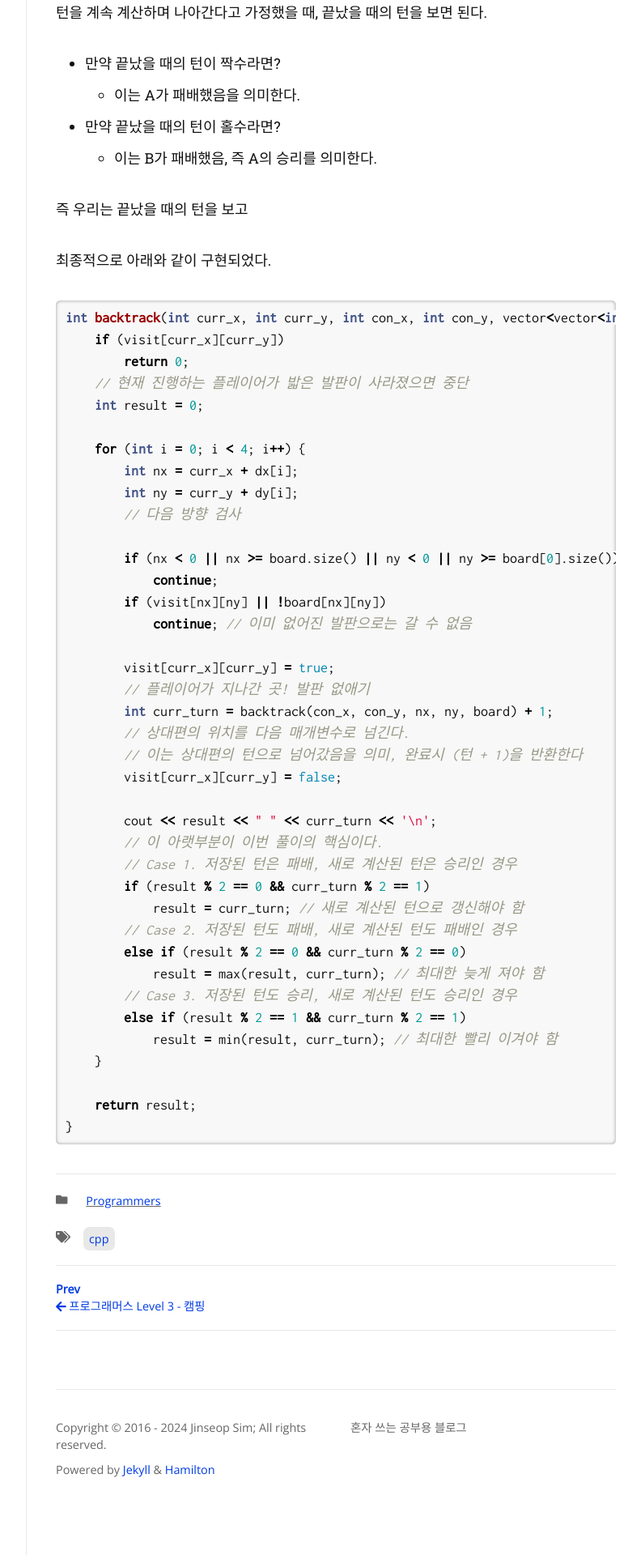
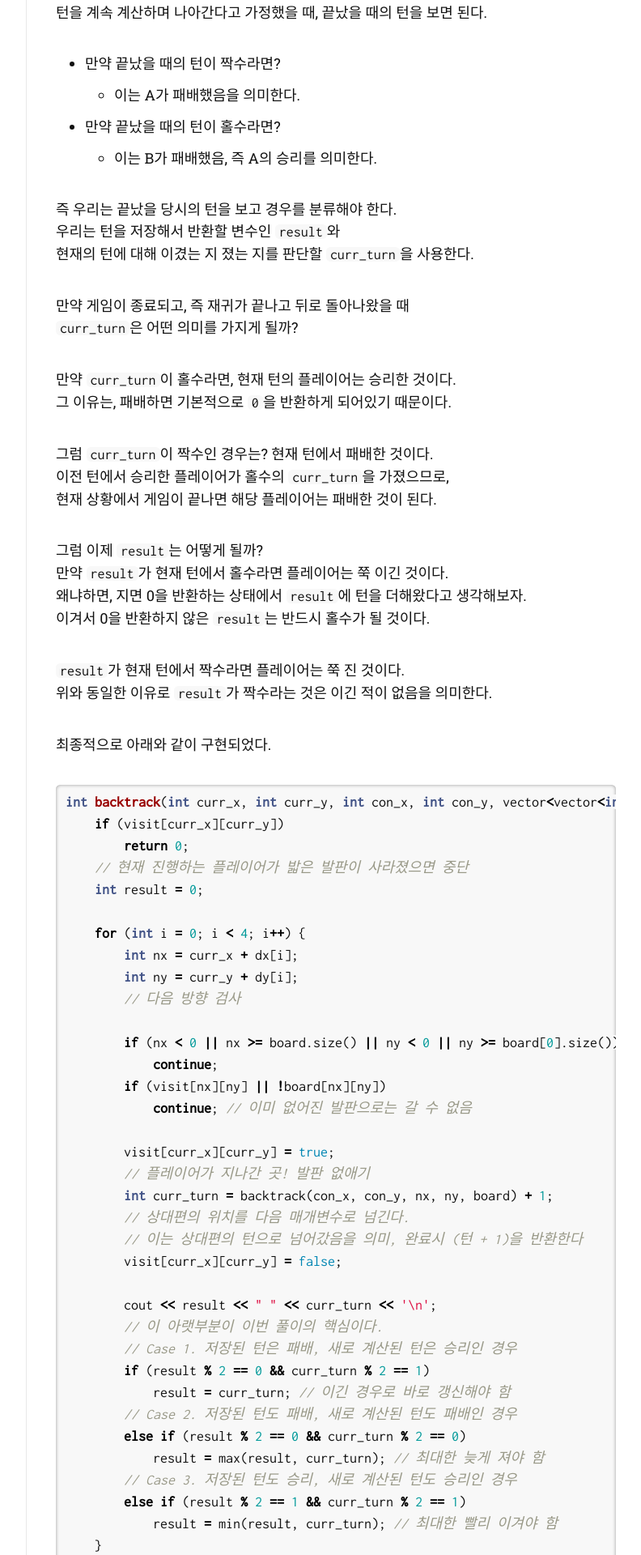
Before and after one commit to Jinseop-Sim/Jinseop-Sim.github.io, a Jekyll site: the page built from _posts/2024-02-08-pg-vanish-plate.md, in a window 1280 px wide. Shown: the part 2768-4688 px from the top of the page at 81% size, without its empty margins (357-1149 px from the left). Built offline with Jekyll 4.4.1, drawn with Linux system fonts in a browser that asks for light colours; nearby versions of some CDN libraries; some web fonts are replaced; some of the changed text lies outside the part shown.

Commit message:
글 수정

````diff
--- a/_posts/2024-02-08-pg-vanish-plate.md
+++ b/_posts/2024-02-08-pg-vanish-plate.md
@@ -87,7 +87,27 @@ author:
 - 만약 끝났을 때의 턴이 홀수라면?
   - 이는 B가 패배했음, 즉 A의 승리를 의미한다.
 
-즉 우리는 끝났을 때의 턴을 보고
+즉 우리는 끝났을 당시의 턴을 보고 경우를 분류해야 한다.
+우리는 턴을 저장해서 반환할 변수인 ```result```와
+현재의 턴에 대해 이겼는 지 졌는 지를 판단할 ```curr_turn```을 사용한다.
+
+만약 게임이 종료되고, 즉 재귀가 끝나고 뒤로 돌아나왔을 때
+```curr_turn```은 어떤 의미를 가지게 될까?
+
+만약 ```curr_turn```이 홀수라면, 현재 턴의 플레이어는 승리한 것이다.
+그 이유는, 패배하면 기본적으로 ```0```을 반환하게 되어있기 때문이다.
+
+그럼 ```curr_turn```이 짝수인 경우는? 현재 턴에서 패배한 것이다.
+이전 턴에서 승리한 플레이어가 홀수의 ```curr_turn```을 가졌으므로,
+현재 상황에서 게임이 끝나면 해당 플레이어는 패배한 것이 된다.
+
+그럼 이제 ```result```는 어떻게 될까?
+만약 ```result```가 현재 턴에서 홀수라면 플레이어는 쭉 이긴 것이다.
+왜냐하면, 지면 0을 반환하는 상태에서 ```result```에 턴을 더해왔다고 생각해보자.
+이겨서 0을 반환하지 않은 ```result```는 반드시 홀수가 될 것이다.
+
+```result```가 현재 턴에서 짝수라면 플레이어는 쭉 진 것이다.
+위와 동일한 이유로 ```result```가 짝수라는 것은 이긴 적이 없음을 의미한다.
 
 최종적으로 아래와 같이 구현되었다.
 {% highlight cpp %}
@@ -118,7 +138,7 @@ int backtrack(int curr_x, int curr_y, int con_x, int con_y, vector<vector<int>>
         // 이 아랫부분이 이번 풀이의 핵심이다.
         // Case 1. 저장된 턴은 패배, 새로 계산된 턴은 승리인 경우
         if (result % 2 == 0 && curr_turn % 2 == 1)
-            result = curr_turn; // 새로 계산된 턴으로 갱신해야 함
+            result = curr_turn; // 이긴 경우로 바로 갱신해야 함
         // Case 2. 저장된 턴도 패배, 새로 계산된 턴도 패배인 경우
         else if (result % 2 == 0 && curr_turn % 2 == 0)
             result = max(result, curr_turn); // 최대한 늦게 져야 함
@@ -130,3 +150,7 @@ int backtrack(int curr_x, int curr_y, int con_x, int con_y, vector<vector<int>>
     return result;
 }
 {% endhighlight %}
+
+만약 코딩 테스트에 이런 문제가 나왔다면, 손도 못대고 틀렸을 것이다.
+이해하는 데에 꽤 많은 시간을 소모했다.
+게임 이론에 대해서 조금 더 공부를 할 필요가 있을 것 같다.
````
